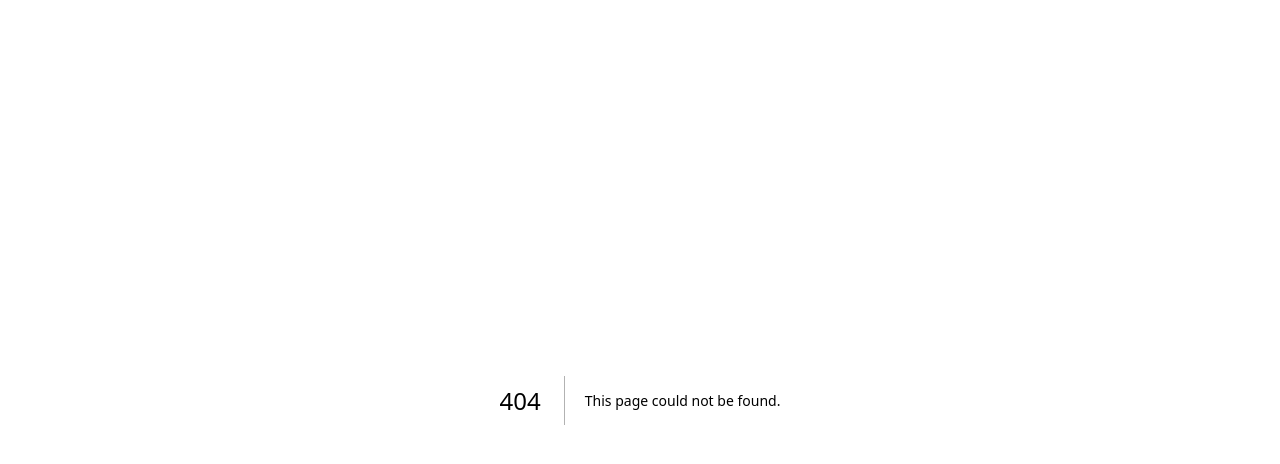
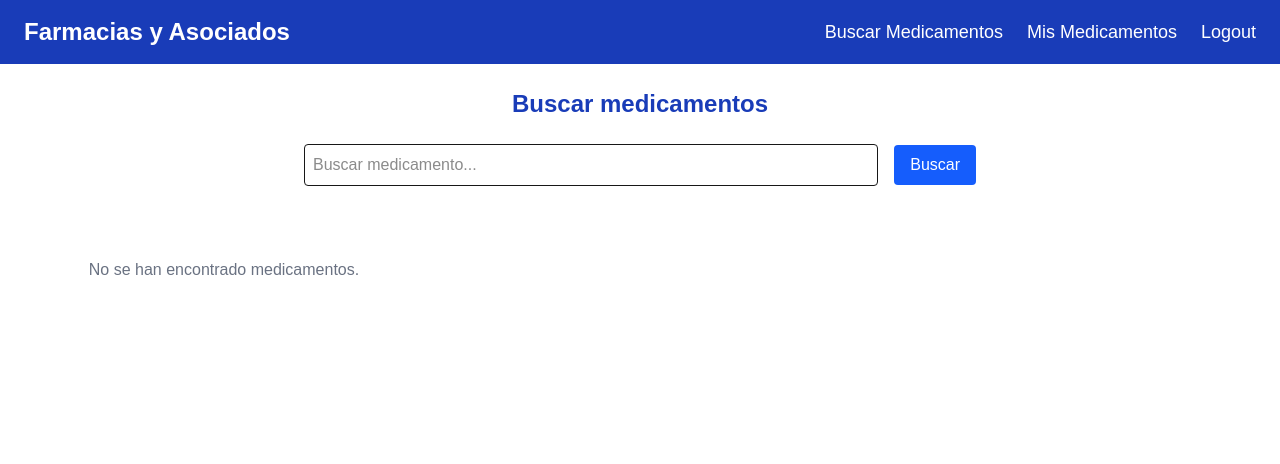
Before and after one commit to RodrigoSanchezB/Farmacias-y-asociadosTest, a Next.js app: page /medicamentos in a window 1280 px wide. Before the commit this address had no page. Shown: the top 464 px of the page. Built offline with nearby package versions, Linux system fonts and the light colour scheme.

Commit message:
feat: creación de página principal, navegación, búsqueda de medicamentos y tarjeta de resultados

```diff
--- a/src/app/components/BuscarMedicamento.tsx
+++ /dev/null
@@ -1,39 +0,0 @@
-'use client'
-
-import { useState } from 'react'
-
-export default function BuscarMedicamento() {
-  const [nombre, setNombre] = useState('')
-  const [resultados, setResultados] = useState([])
-
-  const buscarMedicamento = async () => {
-    const res = await fetch(`/api/medicamentos?nombre=${encodeURIComponent(nombre)}`)
-    const data = await res.json()
-    setResultados(data)
-  }
-
-  return (
-    <div className="p-4">
-      <input
-        type="text"
-        value={nombre}
-        onChange={(e) => setNombre(e.target.value)}
-        placeholder="Buscar medicamento"
-        className="border p-2 mr-2"
-      />
-      <button onClick={buscarMedicamento} className="bg-blue-600 text-white px-4 py-2 rounded">
-        Buscar
-      </button>
-
-      <ul className="mt-4 space-y-2">
-        {resultados.map((item, idx) => (
-          <li key={idx} className="border p-2 rounded shadow">
-            <strong>{item.nombre}</strong> - ${item.precio} <br />
-            Stock: {item.stock} <br />
-            {item.farmacia} - {item.direccion}
-          </li>
-        ))}
-      </ul>
-    </div>
-  )
-}
--- /dev/null
+++ b/src/app/components/Header.tsx
@@ -0,0 +1,34 @@
+"use client";
+
+import { useRouter } from "next/navigation";
+
+export default function Header() {
+  const router = useRouter();
+
+  const handleLogout = () => {
+    localStorage.removeItem("session");
+    router.push("/login");
+  };
+
+  return (
+    <header className="flex justify-between items-center px-6 py-4 bg-blue-800 text-white">
+      <div
+        className="text-2xl font-bold cursor-pointer"
+        onClick={() => router.push("/")}
+      >
+        Farmacias y Asociados
+      </div>
+      <nav className="flex gap-6 text-lg">
+        <button onClick={() => router.push("/medicamentos")} className="hover:underline">
+          Buscar Medicamentos
+        </button>
+        <button onClick={() => router.push("/frecuentes")} className="hover:underline">
+          Mis Medicamentos
+        </button>
+        <button onClick={handleLogout} className="hover:underline">
+          Logout
+        </button>
+      </nav>
+    </header>
+  );
+}
--- /dev/null
+++ b/src/app/components/MedicamentosCard.tsx
@@ -0,0 +1,21 @@
+"use client";
+
+export interface Medicamento {
+  id: number;
+  nombre: string;
+  precio: number;
+  farmacia: string;
+}
+
+export default function MedicamentosCard({ medicamento }: { medicamento: Medicamento }) {
+  return (
+    <div className="border p-4 rounded-lg shadow hover:shadow-lg transition-all">
+      <h2 className="text-xl font-bold text-blue-700">{medicamento.nombre}</h2>
+      <p className="text-gray-600 mt-2">Precio: ${medicamento.precio.toLocaleString()}</p>
+      <p className="text-gray-600">Farmacia: {medicamento.farmacia}</p>
+      <button className="mt-4 bg-blue-600 text-white px-4 py-2 rounded hover:bg-blue-700">
+        Guardar en frecuentes
+      </button>
+    </div>
+  );
+}
--- /dev/null
+++ b/src/app/components/SearchBar.tsx
@@ -0,0 +1,32 @@
+"use client";
+
+import { useState } from "react";
+
+export default function SearchBar({ onSearch }: { onSearch: (nombre: string) => void }) {
+  const [nombre, setNombre] = useState("");
+
+  const handleSearch = (e: React.FormEvent) => {
+    e.preventDefault();
+    if (nombre.trim() !== "") {
+      onSearch(nombre);
+    }
+  };
+
+  return (
+    <form onSubmit={handleSearch} className="flex items-center gap-4">
+      <input
+        type="text"
+        value={nombre}
+        onChange={(e) => setNombre(e.target.value)}
+        placeholder="Buscar medicamento..."
+        className="border p-2 rounded w-full"
+      />
+      <button
+        type="submit"
+        className="bg-blue-600 text-white px-4 py-2 rounded hover:bg-blue-700"
+      >
+        Buscar
+      </button>
+    </form>
+  );
+}
--- a/src/app/layout.tsx
+++ b/src/app/layout.tsx
@@ -2,6 +2,7 @@ import ToastWrapper from "./components/ToastWrapper";
 import type { Metadata } from "next";
 import { Geist, Geist_Mono } from "next/font/google";
 import "./globals.css";
+import Header from "@/app/components/Header";
 
 const geistSans = Geist({
   variable: "--font-geist-sans",
@@ -14,8 +15,8 @@ const geistMono = Geist_Mono({
 });
 
 export const metadata: Metadata = {
-  title: "Create Next App",
-  description: "Generated by create next app",
+  title: "Farmacias y Asociados",
+  description: "Comparador de precios de medicamentos",
 };
 
 export default function RootLayout({
@@ -25,9 +26,8 @@ export default function RootLayout({
 }>) {
   return (
     <html lang="en">
-      <body
-        className={`${geistSans.variable} ${geistMono.variable} antialiased`}
-      >
+      <body className={`${geistSans.variable} ${geistMono.variable} antialiased`}>
+        <Header /> {/* ✅ Aquí agregamos el Header arriba */}
         {children}
         <ToastWrapper />
       </body>
--- /dev/null
+++ b/src/app/medicamentos/page.tsx
@@ -0,0 +1,45 @@
+"use client";
+
+import { useState } from "react";
+import SearchBar from "@/app/components/SearchBar";
+import MedicamentosCard, { Medicamento } from "@/app/components/MedicamentosCard";
+
+export default function MedicamentosPage() {
+// eslint-disable-next-line @typescript-eslint/no-unused-vars
+const [medicamentos, setMedicamentos] = useState<Medicamento[]>([]);
+
+  const handleSearch = async (nombre: string) => {
+    // Aquí en el futuro hay que tener un fetch real a la API o base de datos
+    console.log("Buscar medicamento:", nombre);
+
+    // Dejamos de momento la func vacia
+    // Ejemplo para más adelante:
+    // const response = await fetch(`/api/medicamentos?nombre=${nombre}`);
+    // const data = await response.json();
+    // setMedicamentos(data);
+  };
+
+  return (
+    <main className="p-6">
+      <h1 className="text-2xl font-bold text-center mb-6 text-blue-800">
+        Buscar medicamentos
+      </h1>
+
+      <div className="max-w-2xl mx-auto">
+        <SearchBar onSearch={handleSearch} />
+      </div>
+
+      <div className="grid grid-cols-1 md:grid-cols-2 lg:grid-cols-3 gap-4 mt-8">
+        {medicamentos.length > 0 ? (
+          medicamentos.map((med) => (
+            <MedicamentosCard key={med.id} medicamento={med} />
+          ))
+        ) : (
+          <p className="text-center text-gray-500 mt-10">
+            No se han encontrado medicamentos.
+          </p>
+        )}
+      </div>
+    </main>
+  );
+}
--- a/src/app/page.tsx
+++ b/src/app/page.tsx
@@ -1,103 +1,25 @@
-import Image from "next/image";
+"use client";
+
+import { useRouter } from "next/navigation";
 
 export default function Home() {
+  const router = useRouter();
+
   return (
-    <div className="grid grid-rows-[20px_1fr_20px] items-center justify-items-center min-h-screen p-8 pb-20 gap-16 sm:p-20 font-[family-name:var(--font-geist-sans)]">
-      <main className="flex flex-col gap-[32px] row-start-2 items-center sm:items-start">
-        <Image
-          className="dark:invert"
-          src="/next.svg"
-          alt="Next.js logo"
-          width={180}
-          height={38}
-          priority
-        />
-        <ol className="list-inside list-decimal text-sm/6 text-center sm:text-left font-[family-name:var(--font-geist-mono)]">
-          <li className="mb-2 tracking-[-.01em]">
-            Get started by editing{" "}
-            <code className="bg-black/[.05] dark:bg-white/[.06] px-1 py-0.5 rounded font-[family-name:var(--font-geist-mono)] font-semibold">
-              src/app/page.tsx
-            </code>
-            .
-          </li>
-          <li className="tracking-[-.01em]">
-            Save and see your changes instantly.
-          </li>
-        </ol>
-
-        <div className="flex gap-4 items-center flex-col sm:flex-row">
-          <a
-            className="rounded-full border border-solid border-transparent transition-colors flex items-center justify-center bg-foreground text-background gap-2 hover:bg-[#383838] dark:hover:bg-[#ccc] font-medium text-sm sm:text-base h-10 sm:h-12 px-4 sm:px-5 sm:w-auto"
-            href="https://vercel.com/new?utm_source=create-next-app&utm_medium=appdir-template-tw&utm_campaign=create-next-app"
-            target="_blank"
-            rel="noopener noreferrer"
-          >
-            <Image
-              className="dark:invert"
-              src="/vercel.svg"
-              alt="Vercel logomark"
-              width={20}
-              height={20}
-            />
-            Deploy now
-          </a>
-          <a
-            className="rounded-full border border-solid border-black/[.08] dark:border-white/[.145] transition-colors flex items-center justify-center hover:bg-[#f2f2f2] dark:hover:bg-[#1a1a1a] hover:border-transparent font-medium text-sm sm:text-base h-10 sm:h-12 px-4 sm:px-5 w-full sm:w-auto md:w-[158px]"
-            href="https://nextjs.org/docs?utm_source=create-next-app&utm_medium=appdir-template-tw&utm_campaign=create-next-app"
-            target="_blank"
-            rel="noopener noreferrer"
-          >
-            Read our docs
-          </a>
-        </div>
-      </main>
-      <footer className="row-start-3 flex gap-[24px] flex-wrap items-center justify-center">
-        <a
-          className="flex items-center gap-2 hover:underline hover:underline-offset-4"
-          href="https://nextjs.org/learn?utm_source=create-next-app&utm_medium=appdir-template-tw&utm_campaign=create-next-app"
-          target="_blank"
-          rel="noopener noreferrer"
-        >
-          <Image
-            aria-hidden
-            src="/file.svg"
-            alt="File icon"
-            width={16}
-            height={16}
-          />
-          Learn
-        </a>
-        <a
-          className="flex items-center gap-2 hover:underline hover:underline-offset-4"
-          href="https://vercel.com/templates?framework=next.js&utm_source=create-next-app&utm_medium=appdir-template-tw&utm_campaign=create-next-app"
-          target="_blank"
-          rel="noopener noreferrer"
-        >
-          <Image
-            aria-hidden
-            src="/window.svg"
-            alt="Window icon"
-            width={16}
-            height={16}
-          />
-          Examples
-        </a>
-        <a
-          className="flex items-center gap-2 hover:underline hover:underline-offset-4"
-          href="https://nextjs.org?utm_source=create-next-app&utm_medium=appdir-template-tw&utm_campaign=create-next-app"
-          target="_blank"
-          rel="noopener noreferrer"
-        >
-          <Image
-            aria-hidden
-            src="/globe.svg"
-            alt="Globe icon"
-            width={16}
-            height={16}
-          />
-          Go to nextjs.org →
-        </a>
-      </footer>
-    </div>
+    <main className="flex flex-col items-center justify-center min-h-screen text-center p-6">
+      <h1 className="text-3xl md:text-5xl font-bold text-blue-800 mb-6">
+        ¡Bienvenido a Farmacias y Asociados!
+      </h1>
+      <p className="text-lg md:text-xl text-gray-700 max-w-2xl">
+        Compara precios de medicamentos entre distintas farmacias de manera fácil y rápida.
+        Encuentra la mejor oferta para cuidar tu salud y tu bolsillo.
+      </p>
+      <button
+        onClick={() => router.push("/medicamentos")}
+        className="mt-8 px-8 py-4 bg-blue-600 text-white text-lg rounded-full hover:bg-blue-700 transition-all"
+      >
+        Buscar medicamentos
+      </button>
+    </main>
   );
 }
```
